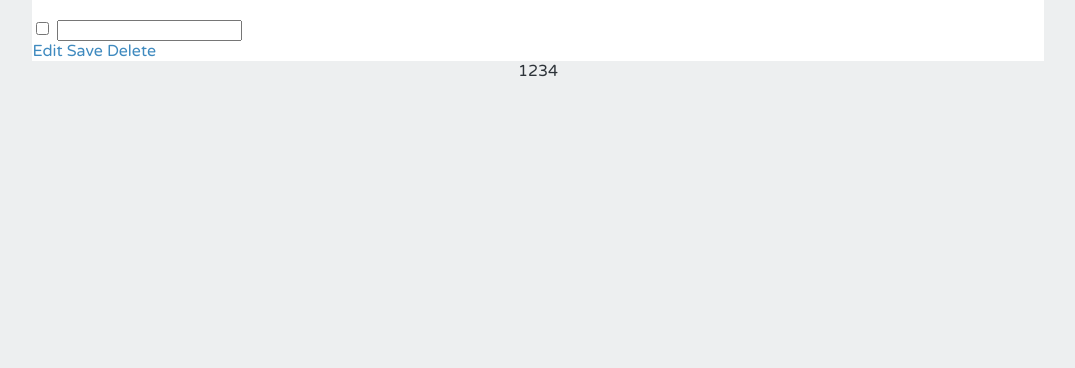
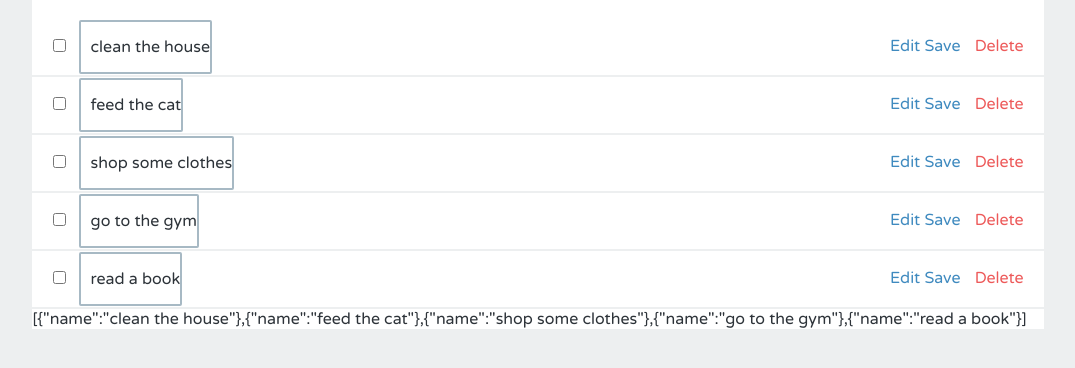
Before and after one commit to crisfsoliveira/todolist, a plain HTML site: page index.html in a window 1280 px wide. Shown: the part 182-550 px from the top of the page, without its empty margins (102-1177 px from the left). Drawn offline with Linux system fonts and the light colour scheme.

Commit message:
add data to app

```diff
--- a/index.html
+++ b/index.html
@@ -13,20 +13,26 @@
 	<div ng-controller="mainCtrl" class="list">
 		<h1 ng-click="helloWorld()">My todo list</h1>
 
-		<input type="checkbox" ng-model="todo.completed">
-		<label class="editing-label" ng-click="helloWorld()">{{todo.name}}</label> <!-- use to display the value of the input and the {{}} tells angular to evaluat an expression-->
-		<input class="editing-label" type="text" ng-model="todo.name"> <!-- use to change the value of the input. todo as an object .name that store the value of the input -->
+		<div ng-class="{editing-item}: editing" ng-repeat="todo in todos" class="item">
+			<input ng-model="todo.completed" type="checkbox">
 
-		<div class="actions" ng-controller="coolCtrl">
-			<a href="" ng-click="whoAmI()">Edit</a>
-			<a href="" ng-click="helloWorld()">Save</a>
-			<a href="" class="delete">Delete</a>
+			<label ng-hide="editing" class="editing-label" ng-click="helloWorld()">{{todo.name}}</label> <!-- use to display the value of the input and the {{}} tells angular to evaluat an expression-->
+
+			<input ng-blur="editing = false;" ng-show="editing" class="editing-label" type="text" ng-model="todo.name"> <!-- use to change the value of the input. todo as an object .name that store the value of the input -->
+
+			<div class="actions">
+				<a href="" ng-click=" editing = !editing" >Edit</a>
+				<a href="" ng-click="helloWorld()">Save</a>
+				<a href="" class="delete">Delete</a>
+			</div>
 		</div>
+		{{todos}}
 	</div>
 
-	<div ng-controller="imASibling">
-		{{foobar}} <!-- This is a angular expression {{}} -->
-	</div>
+	<!-- <div ng-controller="imASibling">
+		{{foobar}} This is a angular expression {{}}
+	</div> -->
+
 	<script src="vendor/angular.js" type="text/javascript"></script>
 	<script src="scripts/app.js" type="text/javascript"></script>
 </body>
--- a/scripts/app.js
+++ b/scripts/app.js
@@ -1,24 +1,32 @@
 angular.module("todoListApp", [])
-
 .controller('mainCtrl', function($scope) {
 	$scope.helloWorld = function(){
 		console.log("this is the hello world controller function in the mainCtrl!");
 	};
-})
 
-.controller('coolCtrl', function($scope){
-	$scope.whoAmI = function(){
-		console.log("hello there. this is the coolCtrl function!");
-	}
+	// each element in the array are a JS object with a key value
+	$scope.todos = [
+		{"name": "clean the house"},
+		{"name": "feed the cat"},
+		{"name": "shop some clothes"},
+		{"name": "go to the gym"},
+		{"name": "read a book"},
+	]
+});
 
-	$scope.helloWorld = function() {
-		console.log("this is not the main ctrl");
-	}
-})
+// .controller('coolCtrl', function($scope){
+// 	$scope.whoAmI = function(){
+// 		console.log("hello there. this is the coolCtrl function!");
+// 	}
 
-.controller('imASibling', function($scope) {
-	$scope.foobar = 1234;
+// 	$scope.helloWorld = function() {
+// 		console.log("this is not the main ctrl");
+// 	}
+// })
 
-	// do other cool stuff
+// .controller('imASibling', function($scope) {
+// 	$scope.foobar = 1234;
 
-});
+// 	// do other cool stuff
+
+// });
--- a/styles/main.css
+++ b/styles/main.css
@@ -40,7 +40,7 @@ a {
         margin-left: 10px; }
         .list .item .actions .delete:hover {
           color: #f28888; }
-    .list .item.editing .actions {
+    .list .item.editing-item .actions {
       margin-top: 17px; }
   .list .edited label:after {
     content: " edited";
```
